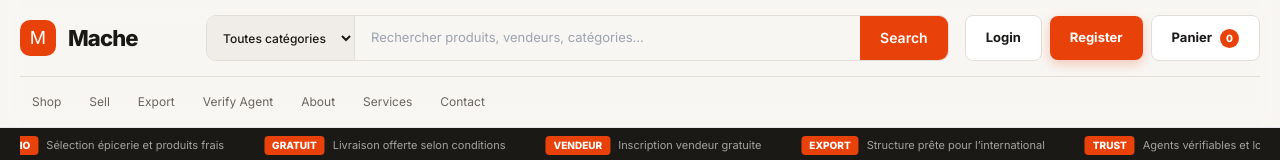
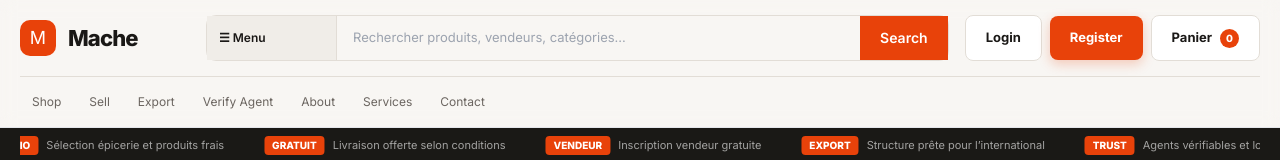
Before and after one commit to JhonnyVincent/MACHE, a Next.js app: page / in a window 1280 px wide. Shown: the top 160 px of the page. Built offline with nearby package versions, Linux system fonts and the light colour scheme.

Commit message:
Update header.tsx

```diff
--- a/src/components/header.tsx
+++ b/src/components/header.tsx
@@ -1,10 +1,12 @@
 "use client";
 
+import { useState } from "react";
 import Link from "next/link";
 import { useCart } from "./cart-provider";
 
 export function Header() {
   const { count, openCart } = useCart();
+  const [menuOpen, setMenuOpen] = useState(false);
 
   return (
     <header className="sticky top-0 z-40 border-b bg-[var(--mache-white)]/95 backdrop-blur">
@@ -20,14 +22,54 @@ export function Header() {
           </Link>
 
           <div className="hidden md:flex">
-            <div className="flex w-full overflow-hidden rounded-[10px] border border-[var(--mache-line)] bg-[var(--mache-bg)]">
-              <select className="min-w-[130px] border-r border-[var(--mache-line)] bg-[var(--mache-bg-2)] px-3 text-[12px] font-medium outline-none">
-                <option>Toutes catégories</option>
-                <option>Mode</option>
-                <option>Épicerie</option>
-                <option>Artisanat</option>
-                <option>Export</option>
-              </select>
+            <div className="relative flex w-full overflow-visible rounded-[10px] border border-[var(--mache-line)] bg-[var(--mache-bg)]">
+              <button
+                type="button"
+                onClick={() => setMenuOpen(!menuOpen)}
+                className="min-w-[130px] border-r border-[var(--mache-line)] bg-[var(--mache-bg-2)] px-3 text-left text-[12px] font-semibold outline-none"
+              >
+                ☰ Menu
+              </button>
+
+              {menuOpen && (
+                <div className="absolute left-0 top-[52px] z-50 w-[320px] rounded-xl border border-[var(--mache-line)] bg-white p-4 shadow-xl">
+                  <div className="mb-3 text-xs font-extrabold uppercase text-[var(--mache-muted)]">
+                    Catégories
+                  </div>
+
+                  <div className="grid gap-1 text-sm">
+                    <Link href="/shop?category=vetements" className="rounded-lg px-3 py-2 hover:bg-[var(--mache-bg-2)]">Vêtements</Link>
+                    <Link href="/shop?category=bijoux" className="rounded-lg px-3 py-2 hover:bg-[var(--mache-bg-2)]">Bijoux</Link>
+                    <Link href="/shop?category=herbes" className="rounded-lg px-3 py-2 hover:bg-[var(--mache-bg-2)]">Herbes</Link>
+                    <Link href="/shop?category=cuisine" className="rounded-lg px-3 py-2 hover:bg-[var(--mache-bg-2)]">Cuisine</Link>
+                    <Link href="/shop?category=maison" className="rounded-lg px-3 py-2 hover:bg-[var(--mache-bg-2)]">Maison</Link>
+                    <Link href="/shop?category=chaussures" className="rounded-lg px-3 py-2 hover:bg-[var(--mache-bg-2)]">Chaussures</Link>
+                    <Link href="/shop?category=handmade" className="rounded-lg px-3 py-2 hover:bg-[var(--mache-bg-2)]">Fait main / Handmade</Link>
+                  </div>
+
+                  <div className="my-3 border-t border-[var(--mache-line)]" />
+
+                  <div className="mb-2 text-xs font-extrabold uppercase text-[var(--mache-muted)]">
+                    Trier / Filtrer
+                  </div>
+
+                  <div className="grid gap-1 text-sm">
+                    <Link href="/shop?sort=best" className="rounded-lg px-3 py-2 hover:bg-[var(--mache-bg-2)]">Meilleures ventes</Link>
+                    <Link href="/shop?sort=new" className="rounded-lg px-3 py-2 hover:bg-[var(--mache-bg-2)]">Nouveautés</Link>
+                    <Link href="/shop?promo=true" className="rounded-lg px-3 py-2 hover:bg-[var(--mache-bg-2)]">Promotions</Link>
+                    <Link href="/shop?sort=price-asc" className="rounded-lg px-3 py-2 hover:bg-[var(--mache-bg-2)]">Prix croissant</Link>
+                    <Link href="/shop?sort=price-desc" className="rounded-lg px-3 py-2 hover:bg-[var(--mache-bg-2)]">Prix décroissant</Link>
+                  </div>
+
+                  <div className="my-3 border-t border-[var(--mache-line)]" />
+
+                  <div className="grid gap-1 text-sm">
+                    <Link href="/services" className="rounded-lg px-3 py-2 hover:bg-[var(--mache-bg-2)]">Services</Link>
+                    <Link href="/contact" className="rounded-lg px-3 py-2 hover:bg-[var(--mache-bg-2)]">Contact</Link>
+                    <Link href="/sell" className="rounded-lg px-3 py-2 hover:bg-[var(--mache-bg-2)]">Nous rejoindre</Link>
+                  </div>
+                </div>
+              )}
 
               <input
                 className="flex-1 bg-transparent px-4 py-3 text-[13px] outline-none"
@@ -41,13 +83,8 @@ export function Header() {
           </div>
 
           <div className="flex items-center gap-2">
-            <Link href="/login" className="btn-secondary">
-              Login
-            </Link>
-
-            <Link href="/register" className="btn-primary">
-              Register
-            </Link>
+            <Link href="/login" className="btn-secondary">Login</Link>
+            <Link href="/register" className="btn-primary">Register</Link>
 
             <button onClick={openCart} className="btn-secondary relative">
               Panier
@@ -59,48 +96,13 @@ export function Header() {
         </div>
 
         <div className="hidden items-center gap-1 overflow-x-auto whitespace-nowrap border-t border-[var(--mache-line)] py-2 text-[12px] text-[var(--mache-muted)] md:flex">
-          <Link
-            href="/shop"
-            className="rounded-full px-3 py-2 hover:bg-[var(--mache-bg-2)] hover:text-[var(--mache-text)]"
-          >
-            Shop
-          </Link>
-          <Link
-            href="/sell"
-            className="rounded-full px-3 py-2 hover:bg-[var(--mache-bg-2)] hover:text-[var(--mache-text)]"
-          >
-            Sell
-          </Link>
-          <Link
-            href="/export"
-            className="rounded-full px-3 py-2 hover:bg-[var(--mache-bg-2)] hover:text-[var(--mache-text)]"
-          >
-            Export
-          </Link>
-          <Link
-            href="/verify-agent"
-            className="rounded-full px-3 py-2 hover:bg-[var(--mache-bg-2)] hover:text-[var(--mache-text)]"
-          >
-            Verify Agent
-          </Link>
-          <Link
-            href="/about"
-            className="rounded-full px-3 py-2 hover:bg-[var(--mache-bg-2)] hover:text-[var(--mache-text)]"
-          >
-            About
-          </Link>
-          <Link
-            href="/services"
-            className="rounded-full px-3 py-2 hover:bg-[var(--mache-bg-2)] hover:text-[var(--mache-text)]"
-          >
-            Services
-          </Link>
-          <Link
-            href="/contact"
-            className="rounded-full px-3 py-2 hover:bg-[var(--mache-bg-2)] hover:text-[var(--mache-text)]"
-          >
-            Contact
-          </Link>
+          <Link href="/shop" className="rounded-full px-3 py-2 hover:bg-[var(--mache-bg-2)] hover:text-[var(--mache-text)]">Shop</Link>
+          <Link href="/sell" className="rounded-full px-3 py-2 hover:bg-[var(--mache-bg-2)] hover:text-[var(--mache-text)]">Sell</Link>
+          <Link href="/export" className="rounded-full px-3 py-2 hover:bg-[var(--mache-bg-2)] hover:text-[var(--mache-text)]">Export</Link>
+          <Link href="/verify-agent" className="rounded-full px-3 py-2 hover:bg-[var(--mache-bg-2)] hover:text-[var(--mache-text)]">Verify Agent</Link>
+          <Link href="/about" className="rounded-full px-3 py-2 hover:bg-[var(--mache-bg-2)] hover:text-[var(--mache-text)]">About</Link>
+          <Link href="/services" className="rounded-full px-3 py-2 hover:bg-[var(--mache-bg-2)] hover:text-[var(--mache-text)]">Services</Link>
+          <Link href="/contact" className="rounded-full px-3 py-2 hover:bg-[var(--mache-bg-2)] hover:text-[var(--mache-text)]">Contact</Link>
         </div>
       </div>
     </header>
```
